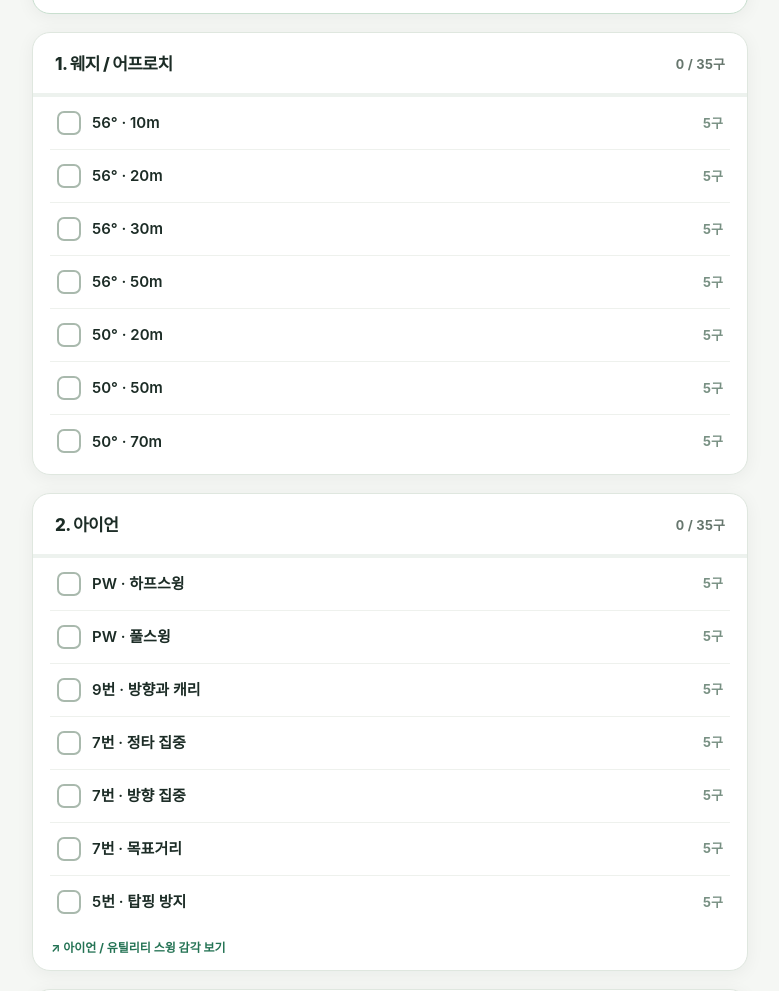
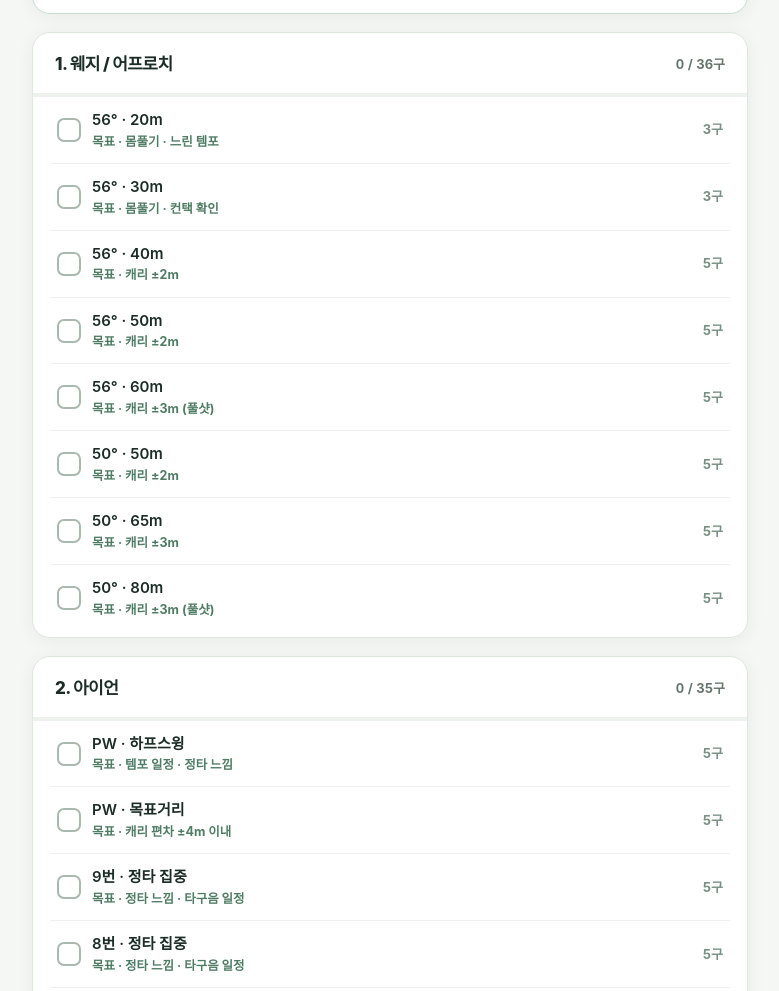
Before and after one commit to NoahLee0127/practice-note, a plain HTML site: page index.html in a window 1280 px wide. Shown: the part 1485-2476 px from the top of the page, without its empty margins (250-1029 px from the left). Drawn offline with Linux system fonts and the light colour scheme.

Commit message:
앱 기본 루틴을 아마추어 평균 기준 100구(5번 우드 포함, 목표 수치 일반 문구)로 교체
- 이전 기본값은 legacyPlan으로 보존해 계획 스냅샷 없는 옛 기록·옛 체크 해석에 사용
- 저장된 나의 기본 루틴은 영향 없음
- sw.js CACHE_VERSION v8.4.0

Co-Authored-By: Claude Sonnet 5.5 <noreply@anthropic.com>
Claude-Session: https://claude.ai/code/session_01BNo8m3tiZRpoA3NiztHdnv

```diff
--- a/index.html
+++ b/index.html
@@ -548,7 +548,8 @@ const GOALS=['하프스윙','풀스윙','방향 집중','캐리 집중','방향
 const IRONS=['PW','AW','SW','9','8','7','6','5','4','3','2'];
 const putting=[['p1','1m / 10개'],['p2','2m / 10개'],['p3','5~7m / 10개']];
 const builtInShared=[{id:'c1',text:'목표 거리와 방향 설정'},{id:'c2',text:'오른눈 어드레스와 가벼운 오른손 위크 그립'},{id:'c3',text:'천천히 업라이트 백스윙'},{id:'c4',text:'서두르지 않는 다운스윙'},{id:'c5',text:'확실한 임팩트'},{id:'c6',text:'캐리와 방향 확인'}];
-const builtInPlan=[
+// 이전 기본 루틴(v8.3.0까지). 계획 스냅샷이 없는 옛 날짜 기록·옛 체크를 해석하는 용도로만 사용 — 수정 금지(정책 8).
+const legacyPlan=[
  {key:'wedge',items:[
   {id:'w1',loft:56,distance:10,balls:5},{id:'w2',loft:56,distance:20,balls:5},{id:'w3',loft:56,distance:30,balls:5},{id:'w4',loft:56,distance:50,balls:5},
   {id:'w5',loft:50,distance:20,balls:5},{id:'w6',loft:50,distance:50,balls:5},{id:'w7',loft:50,distance:70,balls:5}]},
@@ -561,6 +562,24 @@ const builtInPlan=[
   {id:'d2',clubType:'driver',number:'',loft:'',focus:'그립과 백스윙',balls:5},
   {id:'d3',clubType:'driver',number:'',loft:'',focus:'다운스윙과 오른팔',balls:5},
   {id:'d4',clubType:'driver',number:'',loft:'',focus:'목표 방향과 탄도',balls:5}]},
+ {key:'sim',items:[{id:'s1',focus:'드라이버 / 세컨드 / 어프로치, 매 샷 클럽 교체',balls:5}]}
+];
+const builtInPlan=[
+ {key:'wedge',items:[
+  {id:'w1',loft:56,distance:20,balls:3,target:'몸풀기 · 느린 템포'},{id:'w2',loft:56,distance:30,balls:3,target:'몸풀기 · 컨택 확인'},
+  {id:'w3',loft:56,distance:40,balls:5,target:'캐리 ±2m'},{id:'w4',loft:56,distance:50,balls:5,target:'캐리 ±2m'},{id:'w5',loft:56,distance:60,balls:5,target:'캐리 ±3m (풀샷)'},
+  {id:'w6',loft:50,distance:50,balls:5,target:'캐리 ±2m'},{id:'w7',loft:50,distance:65,balls:5,target:'캐리 ±3m'},{id:'w8',loft:50,distance:80,balls:5,target:'캐리 ±3m (풀샷)'}]},
+ {key:'iron',items:[
+  {id:'i1',club:'PW',goal:'하프스윙',balls:5,target:'템포 일정 · 정타 느낌'},{id:'i2',club:'PW',goal:'목표거리',balls:5,target:'캐리 편차 ±4m 이내'},
+  {id:'i3',club:'9',goal:'정타 집중',balls:5,target:'정타 느낌 · 타구음 일정'},{id:'i4',club:'8',goal:'정타 집중',balls:5,target:'정타 느낌 · 타구음 일정'},
+  {id:'i5',club:'7',goal:'정타 집중',balls:5,target:'정타 8/10 이상'},{id:'i6',club:'6',goal:'방향과 캐리',balls:5,target:'좌우 편차 10m 이내'},
+  {id:'i7',club:'5',goal:'방향과 캐리',balls:5,target:'좌우 편차 12m 이내'}]},
+ {key:'long',items:[
+  {id:'d1',clubType:'utility',number:'4',loft:'22',focus:'정타와 방향',balls:5,target:'좌우 편차 15m 이내'},
+  {id:'d2',clubType:'wood',number:'5',loft:'18',focus:'정타와 방향',balls:5,target:'좌우 편차 15m 이내'},
+  {id:'d3',clubType:'driver',number:'',loft:'',focus:'템포와 컨택',balls:4,target:'천천히 · 정타 느낌'},
+  {id:'d4',clubType:'driver',number:'',loft:'',focus:'정타와 목표 방향',balls:5,target:'좌우 편차 20m 이내'},
+  {id:'d5',clubType:'driver',number:'',loft:'',focus:'탄도와 캐리',balls:5,target:'일정한 탄도 · 캐리 편차 ±10m'}]},
  {key:'sim',items:[{id:'s1',focus:'드라이버 / 세컨드 / 어프로치, 매 샷 클럽 교체',balls:5}]}
 ];
 const localDate=()=>{const d=new Date();return new Date(d.getTime()-d.getTimezoneOffset()*60000).toISOString().slice(0,10)};
@@ -634,7 +653,7 @@ function planLabel(sec,item){
  return item.focus;
 }
 function planSummary(plan){return plan.map(s=>`${SECTIONS.find(x=>x.key===s.key).title} ${sumGroup(s)}구`).join(' · ')}
-function entryPlan(entry){return normalizedPlan(entry?.plan,builtInPlan)}
+function entryPlan(entry){return normalizedPlan(entry?.plan,legacyPlan)}
 function entryTotal(entry){return entry&&Array.isArray(entry.plan)?sumPlan(entryPlan(entry)):100}
 function calculatedDone(checks,plan){return plan.reduce((n,s)=>n+s.items.reduce((v,it)=>v+(checks?.[it.id]?countBall(it):0),0),0)}
 function entryDone(e){return Number.isFinite(Number(e?.done))?Number(e.done):calculatedDone(e?.checks,entryPlan(e))}
@@ -644,7 +663,7 @@ let baseShared=normalizedShared(loadJSON(BASE_SHARED_KEY,null));
 let rawCurrent=loadJSON(CURRENT_KEY,{});
 if(!rawCurrent||typeof rawCurrent!=='object'||Array.isArray(rawCurrent))rawCurrent={};
 let current={checks:rawCurrent.checks&&typeof rawCurrent.checks==='object'&&!Array.isArray(rawCurrent.checks)?{...rawCurrent.checks}:{},
- plan:normalizedPlan(rawCurrent.plan,basePlan),shared:normalizedShared(rawCurrent.shared,baseShared),date:typeof rawCurrent.date==='string'?rawCurrent.date:localDate(),
+ plan:normalizedPlan(rawCurrent.plan,!Array.isArray(rawCurrent.plan)&&Object.keys(rawCurrent.checks||{}).length?legacyPlan:basePlan),shared:normalizedShared(rawCurrent.shared,baseShared),date:typeof rawCurrent.date==='string'?rawCurrent.date:localDate(),
  best:cleanString(rawCurrent.best,500),worst:cleanString(rawCurrent.worst,500),next:cleanString(rawCurrent.next,3000)};
 let history=loadJSON(HISTORY_KEY,[]);
 if(!Array.isArray(history))history=[];
--- a/sw.js
+++ b/sw.js
@@ -1,6 +1,6 @@
 // 매일매일 연습일기 서비스워커 — 오프라인 실행용 캐시
 // 배포 파일을 수정하면 CACHE_VERSION을 올려야 사용자 기기에 새 버전이 반영됩니다.
-const CACHE_VERSION = 'practice-note-v8.3.0';
+const CACHE_VERSION = 'practice-note-v8.4.0';
 const ASSETS = ['./', './index.html', './manifest.webmanifest', './icon-192.png', './icon-512.png', './icon-maskable-512.png', './apple-touch-icon.png', './favicon.png'];
 
 self.addEventListener('install', event => {
```
Also changed, not shown: 1 other file.
